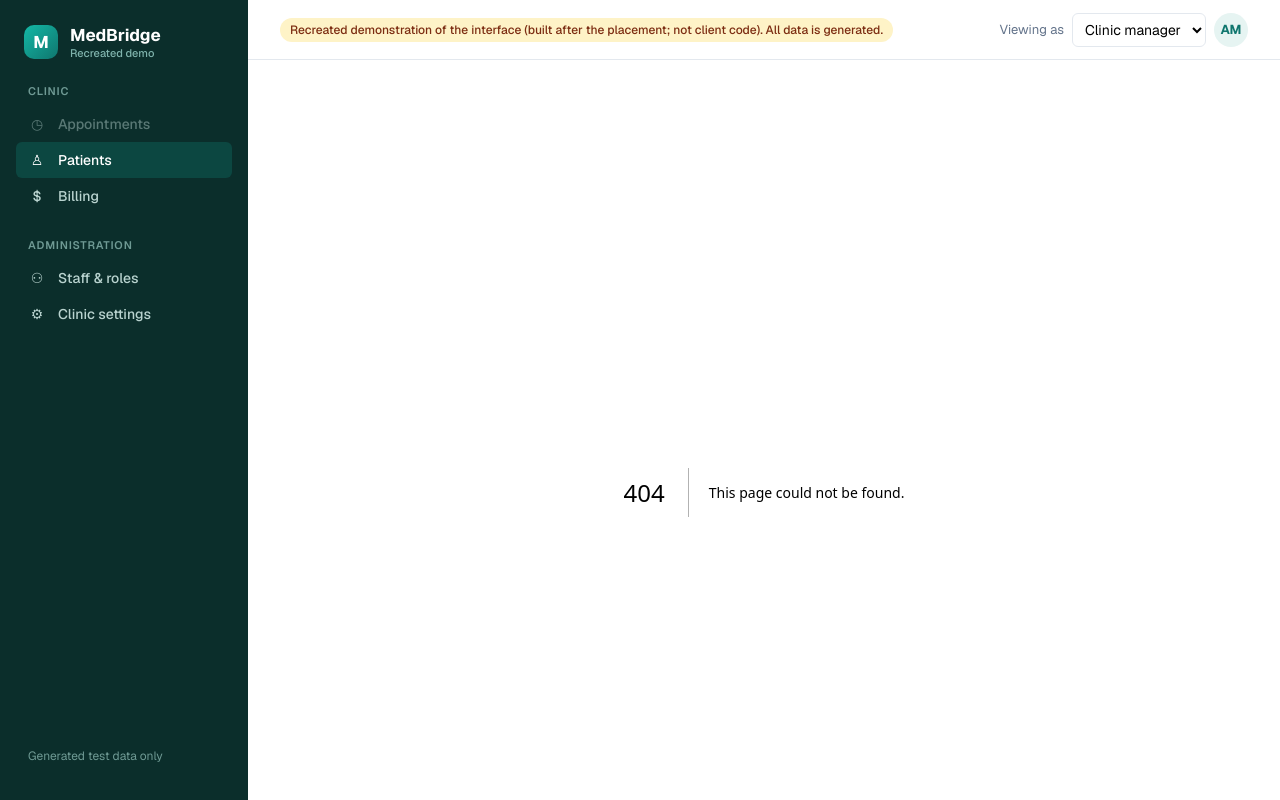
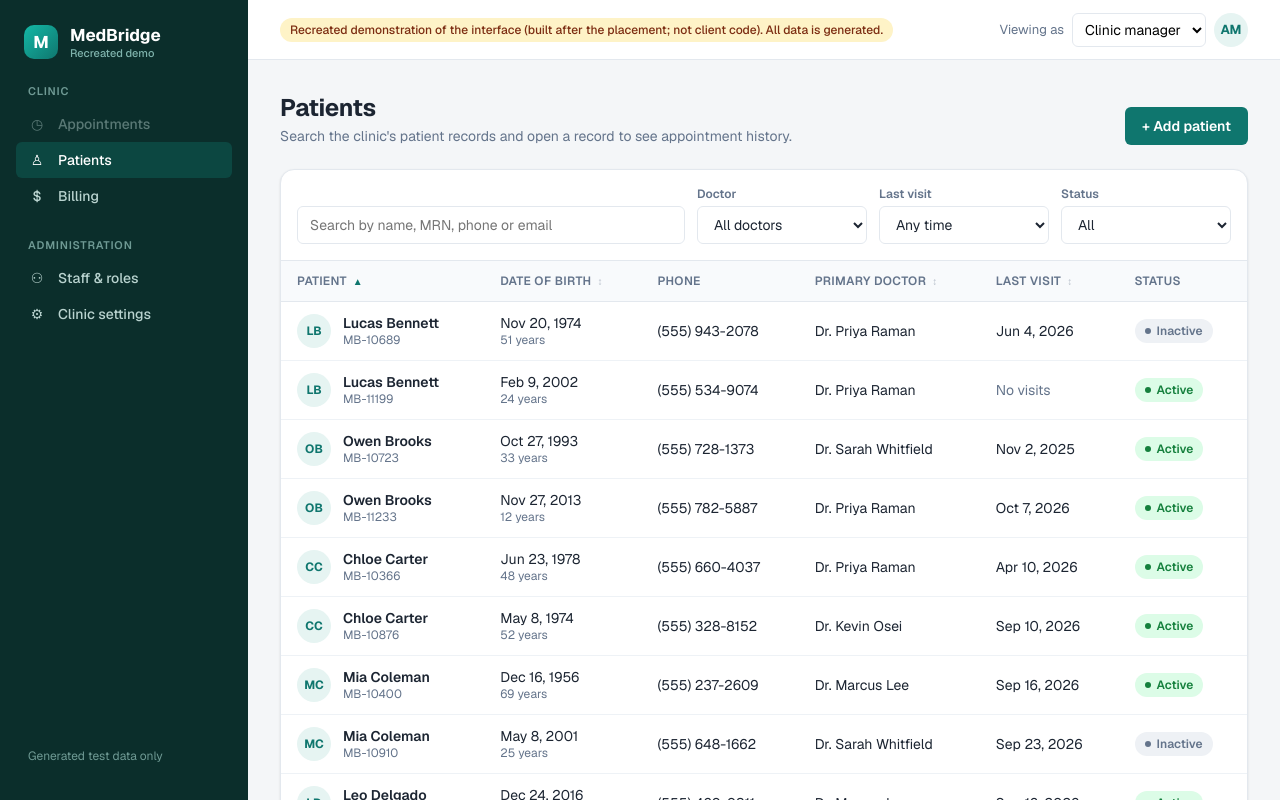
Before and after one commit to supremkc05/Medbridge, a Next.js app: page /patients in a window 1280 px wide. Before the commit this address had no page. Shown: the top 800 px of the page. Built offline with nearby package versions, Linux system fonts and the light colour scheme.

Commit message:
feat(patients): build patients list with search, filters, sorting and pagination

```diff
--- /dev/null
+++ b/src/app/patients/page.tsx
@@ -0,0 +1,13 @@
+import { Suspense } from "react";
+import { LoadingState } from "@/components/ui";
+import { PatientsList } from "@/features/patients/PatientsList";
+
+export const metadata = { title: "Patients · MedBridge (Recreated Demo)" };
+
+export default function PatientsPage() {
+  return (
+    <Suspense fallback={<LoadingState />}>
+      <PatientsList />
+    </Suspense>
+  );
+}
--- /dev/null
+++ b/src/features/patients/PatientsList.module.scss
@@ -0,0 +1,94 @@
+@use "../../styles/tokens" as *;
+
+.filters {
+  display: flex;
+  flex-wrap: wrap;
+  align-items: flex-end;
+  gap: $space-3;
+  padding: $space-4;
+  border-bottom: 1px solid $color-border;
+}
+
+.searchBox {
+  flex: 1 1 280px;
+}
+
+.input,
+.filter select {
+  height: 38px;
+  padding: 0 $space-3;
+  border: 1px solid $color-border;
+  border-radius: $radius-sm;
+  background: $color-surface;
+  font: inherit;
+
+  &:focus {
+    outline: none;
+    border-color: $color-primary;
+    box-shadow: $focus-ring;
+  }
+}
+
+.input {
+  width: 100%;
+}
+
+.filter {
+  display: flex;
+  flex-direction: column;
+  gap: 4px;
+  font-size: 12px;
+  font-weight: 600;
+  color: $color-muted;
+
+  select {
+    min-width: 170px;
+    font-size: $font-size-md;
+    color: $color-text;
+    font-weight: 400;
+  }
+}
+
+.patientCell {
+  display: flex;
+  align-items: center;
+  gap: $space-3;
+}
+
+.avatar {
+  width: 34px;
+  height: 34px;
+  flex-shrink: 0;
+  display: grid;
+  place-items: center;
+  border-radius: 50%;
+  background: $color-primary-soft;
+  color: $color-primary;
+  font-size: 12px;
+  font-weight: 700;
+}
+
+.name {
+  display: block;
+  font-weight: 600;
+
+  &:hover {
+    color: $color-primary;
+    text-decoration: underline;
+  }
+}
+
+.sub {
+  display: block;
+  font-size: 12px;
+  color: $color-muted;
+}
+
+.muted {
+  color: $color-muted;
+}
+
+.fetching {
+  opacity: 0.6;
+  transition: opacity 0.15s;
+}
--- /dev/null
+++ b/src/features/patients/PatientsList.tsx
@@ -0,0 +1,227 @@
+"use client";
+
+import { useEffect, useMemo, useState } from "react";
+import { usePathname, useRouter, useSearchParams } from "next/navigation";
+import Link from "next/link";
+import {
+  Badge,
+  Button,
+  Card,
+  DataTable,
+  EmptyState,
+  ErrorState,
+  LoadingState,
+  PageHeader,
+  Pagination,
+  type Column,
+  type SortOrder,
+} from "@/components/ui";
+import { useDebouncedValue } from "@/hooks/useDebouncedValue";
+import { ageFrom, formatDate } from "@/lib/format";
+import { can } from "@/lib/permissions";
+import { useAppSelector } from "@/store/hooks";
+import type { Patient } from "@/types";
+import { useGetDoctorsQuery, useGetPatientsQuery, type PatientListParams } from "./patientsApi";
+import styles from "./PatientsList.module.scss";
+
+const LAST_VISIT_OPTIONS = [
+  { value: "", label: "Any time" },
+  { value: "30", label: "Last 30 days" },
+  { value: "90", label: "Last 90 days" },
+  { value: "365", label: "Last 12 months" },
+  { value: "never", label: "No visits yet" },
+];
+
+export function PatientsList() {
+  const router = useRouter();
+  const pathname = usePathname();
+  const searchParams = useSearchParams();
+  const role = useAppSelector((s) => s.session.role);
+
+  // Filters live in the URL so a filtered view can be shared or returned to.
+  const params: PatientListParams = {
+    search: searchParams.get("search") ?? "",
+    doctorId: searchParams.get("doctorId") ?? "",
+    lastVisit: searchParams.get("lastVisit") ?? "",
+    status: searchParams.get("status") ?? "",
+    sort: searchParams.get("sort") ?? "name",
+    order: searchParams.get("order") === "desc" ? "desc" : "asc",
+    page: Number(searchParams.get("page") ?? 1),
+    pageSize: 10,
+  };
+
+  const [searchInput, setSearchInput] = useState(params.search);
+  const debouncedSearch = useDebouncedValue(searchInput);
+
+  const update = (changes: Partial<Record<keyof PatientListParams, string | number>>) => {
+    const next = new URLSearchParams(searchParams.toString());
+    for (const [k, v] of Object.entries(changes)) {
+      if (v === "" || v === undefined) next.delete(k);
+      else next.set(k, String(v));
+    }
+    if (!("page" in changes)) next.delete("page");
+    router.replace(`${pathname}?${next.toString()}`, { scroll: false });
+  };
+
+  useEffect(() => {
+    if (debouncedSearch !== params.search) update({ search: debouncedSearch });
+    // eslint-disable-next-line react-hooks/exhaustive-deps
+  }, [debouncedSearch]);
+
+  const { data, isLoading, isFetching, isError, refetch } = useGetPatientsQuery(params);
+  const { data: doctors = [] } = useGetDoctorsQuery();
+  const doctorName = useMemo(() => Object.fromEntries(doctors.map((d) => [d.id, d.name])), [doctors]);
+
+  const hasFilters = Boolean(params.search || params.doctorId || params.lastVisit || params.status);
+
+  const columns: Column<Patient>[] = [
+    {
+      key: "name",
+      header: "Patient",
+      sortable: true,
+      render: (p) => (
+        <div className={styles.patientCell}>
+          <span className={styles.avatar} aria-hidden="true">
+            {p.firstName[0]}
+            {p.lastName[0]}
+          </span>
+          <span>
+            <Link href={`/patients/${p.id}`} className={styles.name} onClick={(e) => e.stopPropagation()}>
+              {p.firstName} {p.lastName}
+            </Link>
+            <span className={styles.sub}>{p.mrn}</span>
+          </span>
+        </div>
+      ),
+    },
+    {
+      key: "dateOfBirth",
+      header: "Date of birth",
+      sortable: true,
+      render: (p) => (
+        <span>
+          {formatDate(p.dateOfBirth)}
+          <span className={styles.sub}>{ageFrom(p.dateOfBirth, new Date("2026-11-18"))} years</span>
+        </span>
+      ),
+    },
+    { key: "phone", header: "Phone", render: (p) => p.phone },
+    { key: "doctor", header: "Primary doctor", sortable: true, render: (p) => doctorName[p.primaryDoctorId] ?? "—" },
+    {
+      key: "lastVisit",
+      header: "Last visit",
+      sortable: true,
+      render: (p) => (p.lastVisit ? formatDate(p.lastVisit) : <span className={styles.muted}>No visits</span>),
+    },
+    {
+      key: "status",
+      header: "Status",
+      render: (p) => <Badge tone={p.status === "active" ? "success" : "neutral"}>{p.status === "active" ? "Active" : "Inactive"}</Badge>,
+    },
+  ];
+
+  return (
+    <>
+      <PageHeader
+        title="Patients"
+        description="Search the clinic's patient records and open a record to see appointment history."
+        actions={
+          can(role, "patients:create") && (
+            <Button onClick={() => router.push("/patients/new")}>+ Add patient</Button>
+          )
+        }
+      />
+
+      <Card flush>
+        <div className={styles.filters} role="search">
+          <div className={styles.searchBox}>
+            <label htmlFor="patient-search" className="visually-hidden">
+              Search patients
+            </label>
+            <input
+              id="patient-search"
+              type="search"
+              placeholder="Search by name, MRN, phone or email"
+              value={searchInput}
+              onChange={(e) => setSearchInput(e.target.value)}
+              className={styles.input}
+            />
+          </div>
+          <label className={styles.filter}>
+            <span>Doctor</span>
+            <select value={params.doctorId} onChange={(e) => update({ doctorId: e.target.value })}>
+              <option value="">All doctors</option>
+              {doctors.map((d) => (
+                <option key={d.id} value={d.id}>
+                  {d.name}
+                </option>
+              ))}
+            </select>
+          </label>
+          <label className={styles.filter}>
+            <span>Last visit</span>
+            <select value={params.lastVisit} onChange={(e) => update({ lastVisit: e.target.value })}>
+              {LAST_VISIT_OPTIONS.map((o) => (
+                <option key={o.value} value={o.value}>
+                  {o.label}
+                </option>
+              ))}
+            </select>
+          </label>
+          <label className={styles.filter}>
+            <span>Status</span>
+            <select value={params.status} onChange={(e) => update({ status: e.target.value })}>
+              <option value="">All</option>
+              <option value="active">Active</option>
+              <option value="inactive">Inactive</option>
+            </select>
+          </label>
+          {hasFilters && (
+            <Button
+              variant="ghost"
+              size="sm"
+              onClick={() => {
+                setSearchInput("");
+                router.replace(pathname, { scroll: false });
+              }}
+            >
+              Clear filters
+            </Button>
+          )}
+        </div>
+
+        {isLoading ? (
+          <LoadingState label="Loading patients" />
+        ) : isError ? (
+          <ErrorState onRetry={refetch} />
+        ) : data && data.items.length === 0 ? (
+          <EmptyState
+            title="No patients match these filters"
+            description="Try a different search term or clear the filters to see all patients."
+          />
+        ) : (
+          data && (
+            <div className={isFetching ? styles.fetching : undefined} aria-busy={isFetching}>
+              <DataTable
+                caption="Patients"
+                columns={columns}
+                rows={data.items}
+                rowKey={(p) => p.id}
+                sort={{ key: params.sort, order: params.order }}
+                onSortChange={(key: string, order: SortOrder) => update({ sort: key, order })}
+                onRowClick={(p) => router.push(`/patients/${p.id}`)}
+              />
+              <Pagination
+                page={data.page}
+                pageSize={data.pageSize}
+                total={data.total}
+                itemLabel="patients"
+                onPageChange={(page) => update({ page })}
+              />
+            </div>
+          )
+        )}
+      </Card>
+    </>
+  );
+}
```
